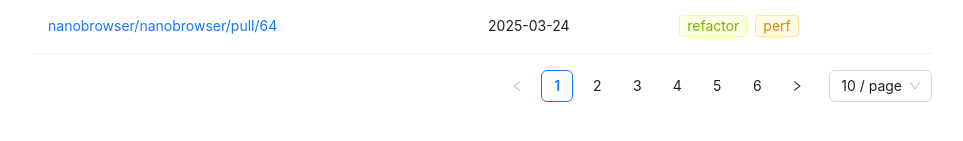
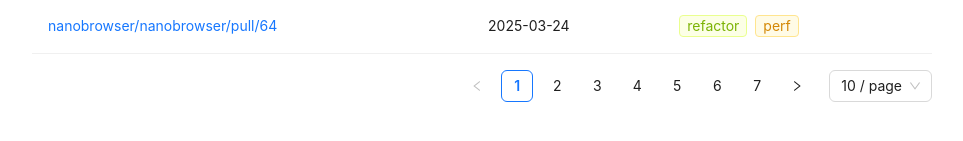
Before and after one commit to samuel871211/my-open-source-contributions, a React (Vite) app: page / in a window 1280 px wide. Shown: the part 551-692 px from the top of the page, without its empty margins (158-1121 px from the left). Built offline with nearby package versions, Linux system fonts and the light colour scheme.

Commit message:
feat: 加一些貢獻

```diff
--- a/src/App.tsx
+++ b/src/App.tsx
@@ -345,6 +345,48 @@ const dataSource: TableProps<Row>['dataSource'] = [
   },
   {
     id: 0,
+    url: "https://github.com/cline/cline/pull/2852",
+    repo: "cline",
+    tags: ["refactor"],
+    createDate: new Date('2025-04-12')
+  },
+  {
+    id: 0,
+    url: "https://github.com/cline/cline/pull/2853",
+    repo: "cline",
+    tags: ["refactor"],
+    createDate: new Date('2025-04-12')
+  },
+  {
+    id: 0,
+    url: "https://github.com/cline/cline/pull/2854",
+    repo: "cline",
+    tags: ["refactor"],
+    createDate: new Date('2025-04-12')
+  },
+  {
+    id: 0,
+    url: "https://github.com/cline/cline/pull/2855",
+    repo: "cline",
+    tags: ["refactor"],
+    createDate: new Date('2025-04-12')
+  },
+  {
+    id: 0,
+    url: "https://github.com/cline/cline/pull/2856",
+    repo: "cline",
+    tags: ["refactor"],
+    createDate: new Date('2025-04-12')
+  },
+  {
+    id: 0,
+    url: "https://github.com/cline/cline/pull/2857",
+    repo: "cline",
+    tags: ["refactor"],
+    createDate: new Date('2025-04-12')
+  },
+  {
+    id: 0,
     url: "https://github.com/langgenius/dify/pull/17426",
     repo: "dify",
     tags: ["doc"],
```
